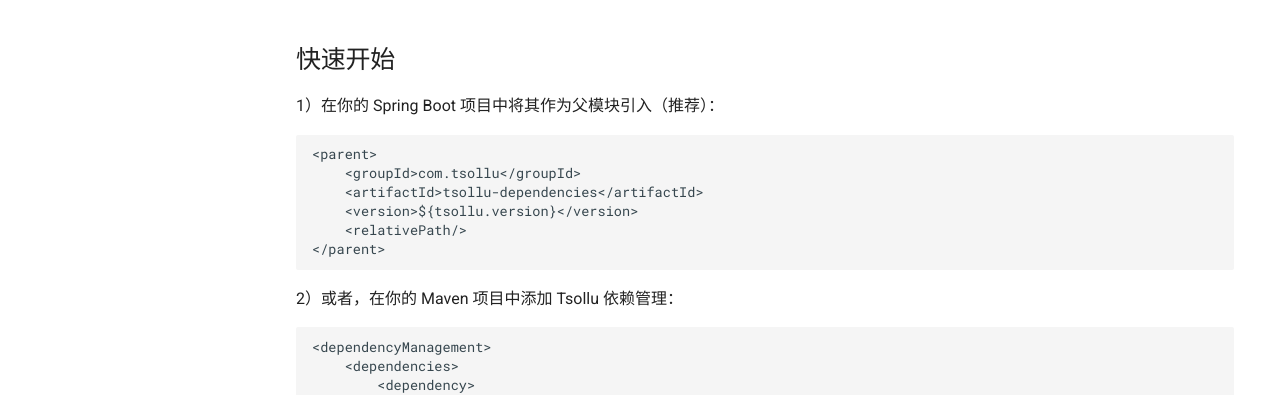
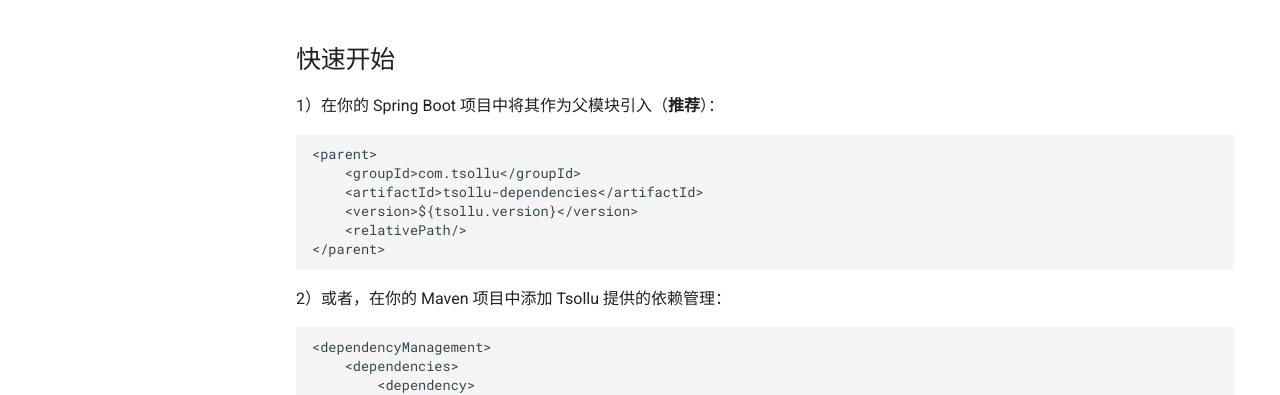
Before and after one commit to tsollu/tsollu-bom, an MkDocs documentation site: the page built from docs/index.md, in a window 1280 px wide and 900 px high, scrolled down 415 px. Shown: the part 164-559 px from the top of the window. Built offline with MkDocs 1.6.1 and Material for MkDocs 9.7.7, drawn with Linux system fonts in a browser that asks for light colours; comment, search, counter and statistics services are not loaded.

Commit message:
Update index.md

````diff
--- a/docs/index.md
+++ b/docs/index.md
@@ -16,7 +16,7 @@
 
 ## 快速开始
 
-1）在你的 Spring Boot 项目中将其作为父模块引入（推荐）：
+1）在你的 Spring Boot 项目中将其作为父模块引入（**推荐**）：
 
 ```
 <parent>
@@ -27,7 +27,7 @@
 </parent>
 ```
 
-2）或者，在你的 Maven 项目中添加 Tsollu 依赖管理：
+2）或者，在你的 Maven 项目中添加 Tsollu 提供的依赖管理：
 
 ```
 <dependencyManagement>
````
